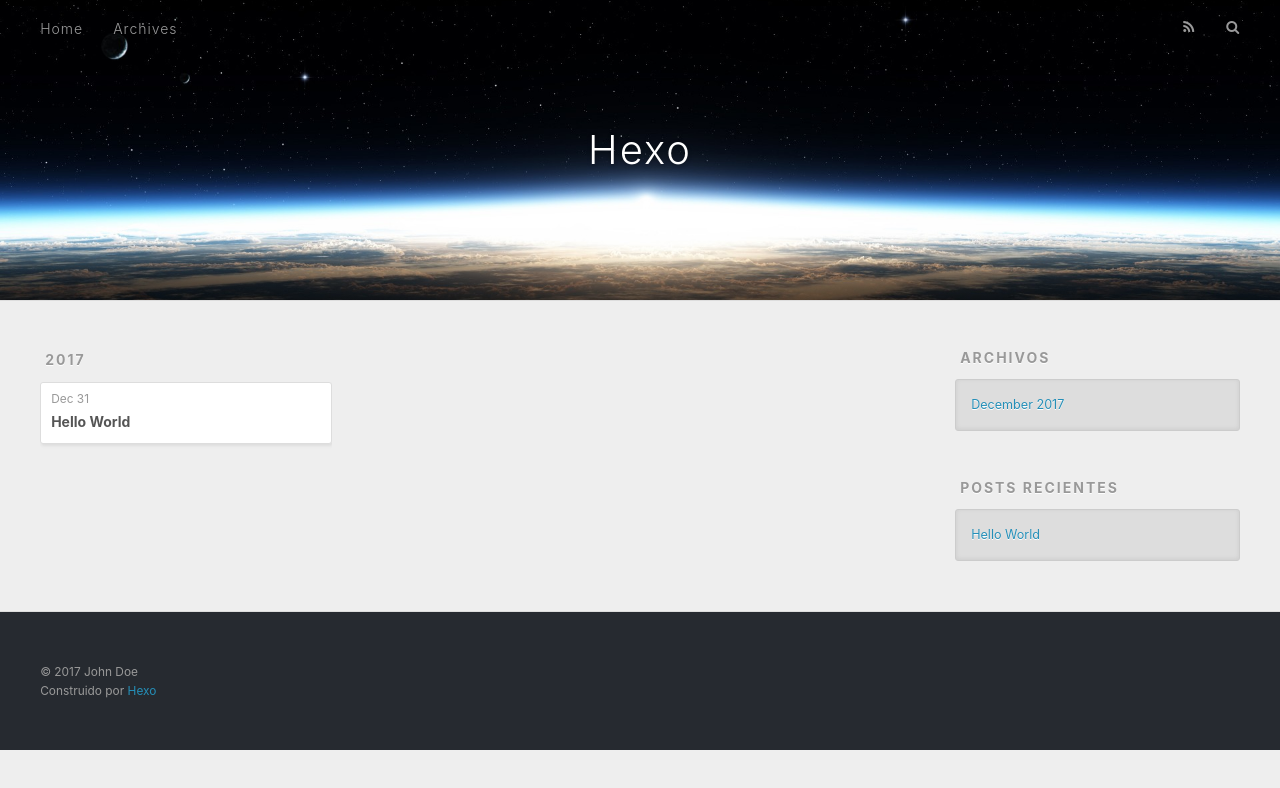
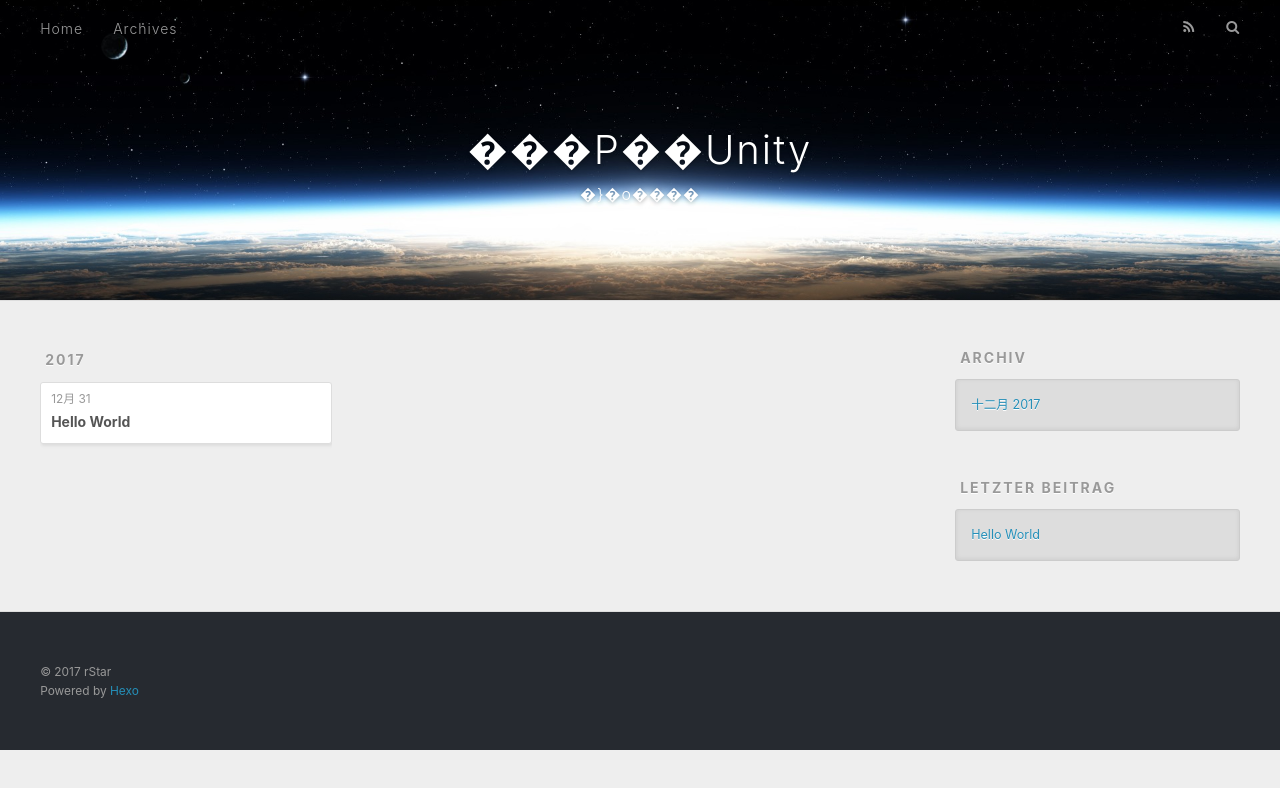
Before and after one commit to L1247/L1247.github.io, a plain HTML site: page archives/2017/12/index.html in a window 1280 px wide. Drawn offline with nearby package versions, Linux system fonts and the light colour scheme.

Commit message:
Site updated: 2017-12-31 06:04:43

```diff
--- a/archives/2017/12/index.html
+++ b/archives/2017/12/index.html
@@ -5,16 +5,17 @@
 
 
 
-  <title>Archivos: 2017/12 | Hexo</title>
+  <title>Archiv: 2017/12 | ���P��Unity</title>
   <meta name="viewport" content="width=device-width, initial-scale=1, maximum-scale=1">
   <meta property="og:type" content="website">
-<meta property="og:title" content="Hexo">
-<meta property="og:url" content="http://yoursite.com/archives/2017/12/index.html">
-<meta property="og:site_name" content="Hexo">
+<meta property="og:title" content="���P��Unity">
+<meta property="og:url" content="http://L1247.github.io/archives/2017/12/index.html">
+<meta property="og:site_name" content="���P��Unity">
+<meta property="og:locale" content="zh-tw">
 <meta name="twitter:card" content="summary">
-<meta name="twitter:title" content="Hexo">
+<meta name="twitter:title" content="���P��Unity">
 
-    <link rel="alternate" href="/atom.xml" title="Hexo" type="application/atom+xml">
+    <link rel="alternate" href="/atom.xml" title="���P��Unity" type="application/atom+xml">
 
 
     <link rel="icon" href="/favicon.png">
@@ -33,8 +34,12 @@
   <div id="header-outer" class="outer">
     <div id="header-title" class="inner">
       <h1 id="logo-wrap">
-        <a href="/" id="logo">Hexo</a>
+        <a href="/" id="logo">���P��Unity</a>
       </h1>
+
+        <h2 id="subtitle-wrap">
+          <a href="/" id="subtitle">�}�o����</a>
+        </h2>
 
     </div>
     <div id="header-inner" class="inner">
@@ -48,12 +53,12 @@
       </nav>
       <nav id="sub-nav">
 
-          <a id="nav-rss-link" class="nav-icon" href="/atom.xml" title="RSS"></a>
+          <a id="nav-rss-link" class="nav-icon" href="/atom.xml" title="RSS Feed"></a>
 
-        <a id="nav-search-btn" class="nav-icon" title="Buscar"></a>
+        <a id="nav-search-btn" class="nav-icon" title="Suche"></a>
       </nav>
       <div id="search-form-wrap">
-        <form action="//google.com/search" method="get" accept-charset="UTF-8" class="search-form"><input type="search" name="q" class="search-form-input" placeholder="Search"><button type="submit" class="search-form-submit">&#xF002;</button><input type="hidden" name="sitesearch" value="http://yoursite.com"></form>
+        <form action="//google.com/search" method="get" accept-charset="UTF-8" class="search-form"><input type="search" name="q" class="search-form-input" placeholder="Search"><button type="submit" class="search-form-submit">&#xF002;</button><input type="hidden" name="sitesearch" value="http://L1247.github.io"></form>
       </div>
     </div>
   </div>
@@ -76,7 +81,7 @@
   <div class="archive-article-inner">
     <header class="archive-article-header">
       <a href="/2017/12/31/hello-world/" class="archive-article-date">
-  <time datetime="2017-12-30T21:15:02.153Z" itemprop="datePublished">Dec 31</time>
+  <time datetime="2017-12-30T21:15:02.153Z" itemprop="datePublished">12月 31</time>
 </a>
 
 
@@ -108,9 +113,9 @@
 
 
   <div class="widget-wrap">
-    <h3 class="widget-title">Archivos</h3>
+    <h3 class="widget-title">Archiv</h3>
     <div class="widget">
-      <ul class="archive-list"><li class="archive-list-item"><a class="archive-list-link" href="/archives/2017/12/">December 2017</a></li></ul>
+      <ul class="archive-list"><li class="archive-list-item"><a class="archive-list-link" href="/archives/2017/12/">十二月 2017</a></li></ul>
     </div>
   </div>
 
@@ -118,7 +123,7 @@
 
 
   <div class="widget-wrap">
-    <h3 class="widget-title">Posts recientes</h3>
+    <h3 class="widget-title">letzter Beitrag</h3>
     <div class="widget">
       <ul>
 
@@ -138,8 +143,8 @@
 
   <div class="outer">
     <div id="footer-info" class="inner">
-      &copy; 2017 John Doe<br>
-      Construido por <a href="http://hexo.io/" target="_blank">Hexo</a>
+      &copy; 2017 rStar<br>
+      Powered by <a href="http://hexo.io/" target="_blank">Hexo</a>
     </div>
   </div>
 </footer>
```
Also changed, not shown: 2017/12/31/hello-world/index.html (+19 -14 lines), archives/2017/index.html (+21 -16 lines), archives/index.html (+21 -16 lines), index.html (+21 -16 lines).
